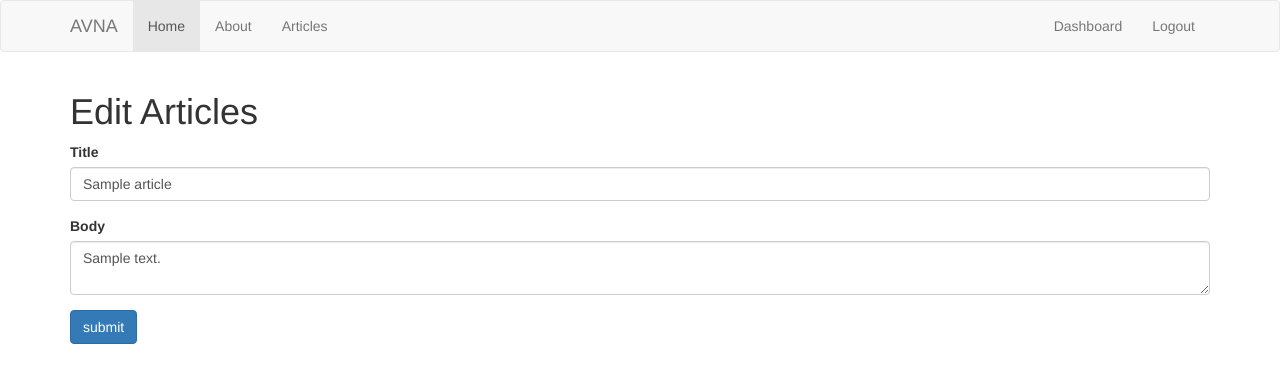
After one commit to fabiomac/apps, a Flask app: page /edit_article/1 in a window 1280 px wide. The commit adds this page. Shown: the top 383 px of the page. Run offline with Flask 2, Linux system fonts and the light colour scheme; a user stored in the database is signed in; tables that the repository leaves empty hold one stand-in row (values such as "Sample post"); some libraries are stand-ins or nearby versions.

Commit message:
Debug source code

```diff
--- a/avna/app.py
+++ b/avna/app.py
@@ -23,223 +23,277 @@ mysql = MySQL(app)
 # Index
 @app.route('/')
 def index():
-    # Create cursor
-    cur = mysql.connection.cursor()
+	# Create cursor
+	cur = mysql.connection.cursor()
 
-    # Get articles
-    result = cur.execute("SELECT * FROM articles LIMIT 5")
+	# Get articles
+	result = cur.execute("SELECT * FROM articles LIMIT 5")
 
-    articles = cur.fetchall()
+	articles = cur.fetchall()
 
-    if result > 0:
-        return render_template('home.html', articles=articles)
-    else:
-        msg = 'No Artucles Found'
-        return render_template('home.html', msg=msg)
-    # Close connetion
-    cur.close()
+	if result > 0:
+		return render_template('home.html', articles=articles)
+	else:
+		msg = 'No Articles Found'
+		return render_template('home.html', msg=msg)
+	# Close connetion
+	cur.close()
 
 
 # About
 @app.route('/about')
 def about():
-    return render_template('about.html')
+	return render_template('about.html')
 
 
 # Articles
 @app.route('/articles')
 def articles():
-    # Create cursor
-    cur = mysql.connection.cursor()
+	# Create cursor
+	cur = mysql.connection.cursor()
 
-    # Get articles
-    result = cur.execute("SELECT * FROM articles")
+	# Get articles
+	result = cur.execute("SELECT * FROM articles")
 
-    articles = cur.fetchall()
+	articles = cur.fetchall()
 
-    if result > 0:
-        return render_template('articles.html', articles=articles)
-    else:
-        msg = 'No Artucles Found'
-        return render_template('articles.html', msg=msg)
-    # Close connetion
-    cur.close()
+	if result > 0:
+		return render_template('articles.html', articles=articles)
+	else:
+		msg = 'No Artucles Found'
+		return render_template('articles.html', msg=msg)
+	# Close connetion
+	cur.close()
 
 
 # Single Article
 @app.route('/article/<string:id>/')
 def article(id):
-    # Create cursor
-    cur = mysql.connection.cursor()
+	# Create cursor
+	cur = mysql.connection.cursor()
 
-    # Get articles
-    result = cur.execute("SELECT * FROM articles WHERE id = %s", [id])
+	# Get articles
+	result = cur.execute("SELECT * FROM articles WHERE id = %s", [id])
 
-    article = cur.fetchone()
+	article = cur.fetchone()
 
-    return render_template('article.html', article=article)
+	return render_template('article.html', article=article)
 
 
 # Register for users
 class RegisterForm(Form):
-    name = StringField('Name', [validators.Length(min=1, max=50)])
-    username = StringField('Username', [validators.Length(min=4, max=25)])
-    email = StringField('Email', [validators.Length(min=6, max=50)])
-    password = PasswordField('Password', [
-        validators.DataRequired(),
-        validators.EqualTo('confirm', message='Passwords do not match')
-    ])
-    confirm = PasswordField('Confirm Password')
+	name = StringField('Name', [validators.Length(min=1, max=50)])
+	username = StringField('Username', [validators.Length(min=4, max=25)])
+	email = StringField('Email', [validators.Length(min=6, max=50)])
+	password = PasswordField('Password', [
+		validators.DataRequired(),
+		validators.EqualTo('confirm', message='Passwords do not match')
+	])
+	confirm = PasswordField('Confirm Password')
 
+@app.route('/register', methods=['GET','POST'])
+def register():
+	form = RegisterForm(request.form)
+	if request.method == 'POST' and form.validate():
+		name = form.name.data
+		email = form.email.data
+		username = form.username.data
+		password = sha256_crypt.encrypt(str(form.password.data))
 
-@app.route('/register', methods=['GET', 'POST'])
-def register():
-    form = RegisterForm(request.form)
-    if request.method == 'POST' and form.validate():
-        name = form.name.data
-        email = form.email.data
-        username = form.username.data
-        password = sha256_crypt.encrypt(str(form.password.data))
+		# Create cursor
+		cur = mysql.connection.cursor()
 
-        # Create cursor
-        cur = mysql.connection.cursor()
+		# Execute query  - CMD SQL
+		cur.execute("INSERT INTO users(name, email, username, password) VALUES(%s, %s, %s, %s)", (name, email, username, password))
 
-        # Execute query  - CMD SQL
-        cur.execute("INSERT INTO users(name, email, username, password) VALUES(%s, %s, %s, %s)",
-                    (name, email, username, password))
+		# Commit to DB
+		mysql.connection.commit()
 
-        # Commit to DB
-        mysql.connection.commit()
+		# Close connection
+		cur.close()
 
-        # Close connection
-        cur.close()
+		# Messages
+		flash('You are now registered and can log in', 'success')
 
-        # Messages
-        flash('You are now registered and can log in', 'success')
-
-        return redirect(url_for('login'))
-    return render_template('register.html', form=form)
+		return redirect(url_for('login'))
+	return render_template('register.html', form=form)
 
 
 # User login
 @app.route('/login', methods=['GET', 'POST'])
 def login():
-    if request.method == 'POST':
-        # Get form fields
-        username = request.form['username']
-        password_candidate = request.form['password']
+	if request.method == 'POST':
+		# Get form fields
+		username = request.form['username']
+		password_candidate = request.form['password']
 
-        # Create cursor
-        cur = mysql.connection.cursor()
+		# Create cursor
+		cur = mysql.connection.cursor()
 
-        # Get user by username
-        result = cur.execute(
-            "SELECT * FROM users WHERE username = %s", [username])
+		# Get user by username
+		result = cur.execute("SELECT * FROM users WHERE username = %s", [username])
 
-        if result > 0:
-            # Get stored hash
-            data = cur.fetchone()
-            password = data['password']
+		if result > 0:
+			# Get stored hash
+			data = cur.fetchone()
+			password = data['password']
 
-            # Compare Passwords
-            if sha256_crypt.verify(password_candidate, password):
-                # Passed
-                session['logged_in'] = True
-                session['username'] = username
+			# Compare Passwords
+			if sha256_crypt.verify(password_candidate, password):
+				#Passed
+				session['logged_in'] = True
+				session['username'] = username
 
-                flash('You are now logged in', 'success')
-                return redirect(url_for('dashboard'))
-            else:
-                error = 'Invalid login'
-                return render_template('login.html', error=error)
-            # Close connection
-            cur.close()
-        else:
-            error = 'Username not found'
-            return render_template('login.html', error=error)
+				flash('You are now logged in', 'success')
+				return redirect(url_for('dashboard'))
+			else:
+				error = 'Invalid login'
+				return render_template('login.html', error=error)
+			# Close connection
+			cur.close()
+		else:
+			error = 'Username not found'
+			return render_template('login.html', error=error)
 
-    return render_template('login.html')
+	return render_template('login.html')
 
 # Check if user logged in
-
-
 def is_logged_in(f):
-    @wraps(f)
-    def wrap(*args, **kwargs):
-        if 'logged_in' in session:
-            return f(*args, **kwargs)
-        else:
-            flash('Unauthorized, Please login', 'danger')
-            return redirect(url_for('login'))
-    return wrap
+	@wraps(f)
+	def wrap(*args, **kwargs):
+		if 'logged_in' in session:
+			return f(*args, **kwargs)
+		else:
+			flash('Unauthorized, Please login', 'danger')
+			return redirect(url_for('login'))
+	return wrap
 
 
 # Logout
 @app.route('/logout')
 @is_logged_in
 def logout():
-    session.clear()
-    flash('You are logged out', 'success')
-    return redirect(url_for('login'))
+	session.clear()
+	flash('You are logged out', 'success')
+	return redirect(url_for('login'))
 
 
 # Dashboard
 @app.route('/dashboard')
 @is_logged_in
 def dashboard():
-    # Create cursor
-    cur = mysql.connection.cursor()
+	# Create cursor
+	cur = mysql.connection.cursor()
 
-    # Get articles
-    result = cur.execute("SELECT * FROM articles")
+	# Get articles
+	result = cur.execute("SELECT * FROM articles")
 
-    articles = cur.fetchall()
+	articles = cur.fetchall()
 
-    if result > 0:
-        return render_template('dashboard.html', articles=articles)
-    else:
-        msg = 'No Artucles Found'
-        return render_template('dashboard.html', msg=msg)
-    # Close connetion
-    cur.close()
+	if result > 0:
+		return render_template('dashboard.html', articles=articles)
+	else:
+		msg = 'No Artucles Found'
+		return render_template('dashboard.html', msg=msg)
+	# Close connetion
+	cur.close()
+
 
 # Article From Class
+class ArticleForm(Form):
+	title = StringField('Title', [validators.Length(min=1, max=200)])
+	body = TextAreaField('Body', [validators.Length(min=30)])
+
+# Add Article
+@app.route('/add_article', methods=['GET','POST'])
+@is_logged_in
+def add_article():
+	form = ArticleForm(request.form)
+	if request.method == 'POST' and form.validate():
+		title = form.title.data
+		body = form.body.data
+
+		# Create Cursor
+		cur = mysql.connection.cursor()
+		cur.execute("INSERT INTO articles(title, body, author) VALUES(%s, %s, %s)", (title, body, session['username']))
+
+		# Commit
+		mysql.connection.commit()
+
+		# Close connect
+		cur.close()
+
+		flash('Article Create', 'success')
+
+		return redirect(url_for('dashboard'))
+
+	return render_template('add_article.html', form=form)
 
 
-class ArticleForm(Form):
-    title = StringField('Title', [validators.Length(min=1, max=200)])
-    body = TextAreaField('Body', [validators.Length(min=30)])
+# Edit Article
+@app.route('/edit_article/<string:id>', methods=['GET','POST'])
+@is_logged_in
+def edit_article(id):
+	# Create cursor
+	cur = mysql.connection.cursor()
 
-# Add Article
+	# Get article id
+	result = cur.execute("SELECT * FROM articles WHERE id = %s", [id])
+
+	article = cur.fetchone()
+
+	# Get form
+	form = ArticleForm(request.form)
+
+	# Populate article from fields
+	form.title.data = article['title']
+	form.body.data = article['body']
+
+	if request.method == 'POST' and form.validate():
+		title = request.form['title']
+		body = request.form['body']
+
+		# Create Cursor
+		cur = mysql.connection.cursor()
+
+		# Query SQL
+		cur.execute("UPDATE articles SET title=%s, body=%s WHERE id = %s", (title, body,id))
+
+		# Commit
+		mysql.connection.commit()
+
+		# Close connect
+		cur.close()
+
+		flash('Article Updated', 'success')
+
+		return redirect(url_for('dashboard'))
+
+	return render_template('edit_article.html', form=form)
 
 
-@app.route('/add_article', methods=['GET', 'POST'])
+# Delete Article
+@app.route('/delete_article/<string:id>', methods=['POST'])
 @is_logged_in
-def add_article():
-    form = ArticleForm(request.form)
-    if request.method == 'POST' and form.validate():
-        title = form.title.data
-        body = form.body.data
+def delete_article(id):
+	# Create cursor
+	cur = mysql.connection.cursor()
 
-        # Create Cursor
-        cur = mysql.connection.cursor()
-        cur.execute("INSERT INTO articles(title, body, author) VALUES(%s, %s, %s)",
-                    (title, body, session['username']))
+	# Execute SQL
+	cur.execute("DELETE FROM articles WHERE id = %s", [id])
 
-        # Commit
-        mysql.connection.commit()
+	# Commit
+	mysql.connection.commit()
 
-        # Close connect
-        cur.close()
+	# Close connection
+	cur.close()
 
-        flash('Article Create', 'success')
+	flash('Article Deleted', 'success')
 
-        return redirect(url_for('dashboard'))
-
-    return render_template('add_article.html', form=form)
+	return redirect(url_for('dashboard'))
 
 
 # Init App
 if __name__ == '__main__':
-    app.secret_key = 'secret123'
-    app.run(debug=True)
+	app.secret_key = 'secret123'
+	app.run(debug=True)
--- /dev/null
+++ b/avna/templates/edit_article.html
@@ -0,0 +1,17 @@
+{% extends 'layout.html' %}
+
+{% block body %}
+	<div>
+	<h1>Edit Articles</h1>
+	{% from 'includes/_formhelpers.html' import render_field %}
+	<form method="POST" action="">
+	  <div class="form-group">
+	  	{{render_field(form.title, class_="form-control")}}
+	  </div>
+	  <div class="form-group">
+	  	{{render_field(form.body, class_="form-control", id="editor")}}
+	  </div>
+	  <p><input class="btn btn-primary" type="submit"  value="submit"></p>
+	</form>
+	</div>
+{% endblock %}
```
Also changed, not shown: avna/templates/dashboard.html (+6 -1 lines).
